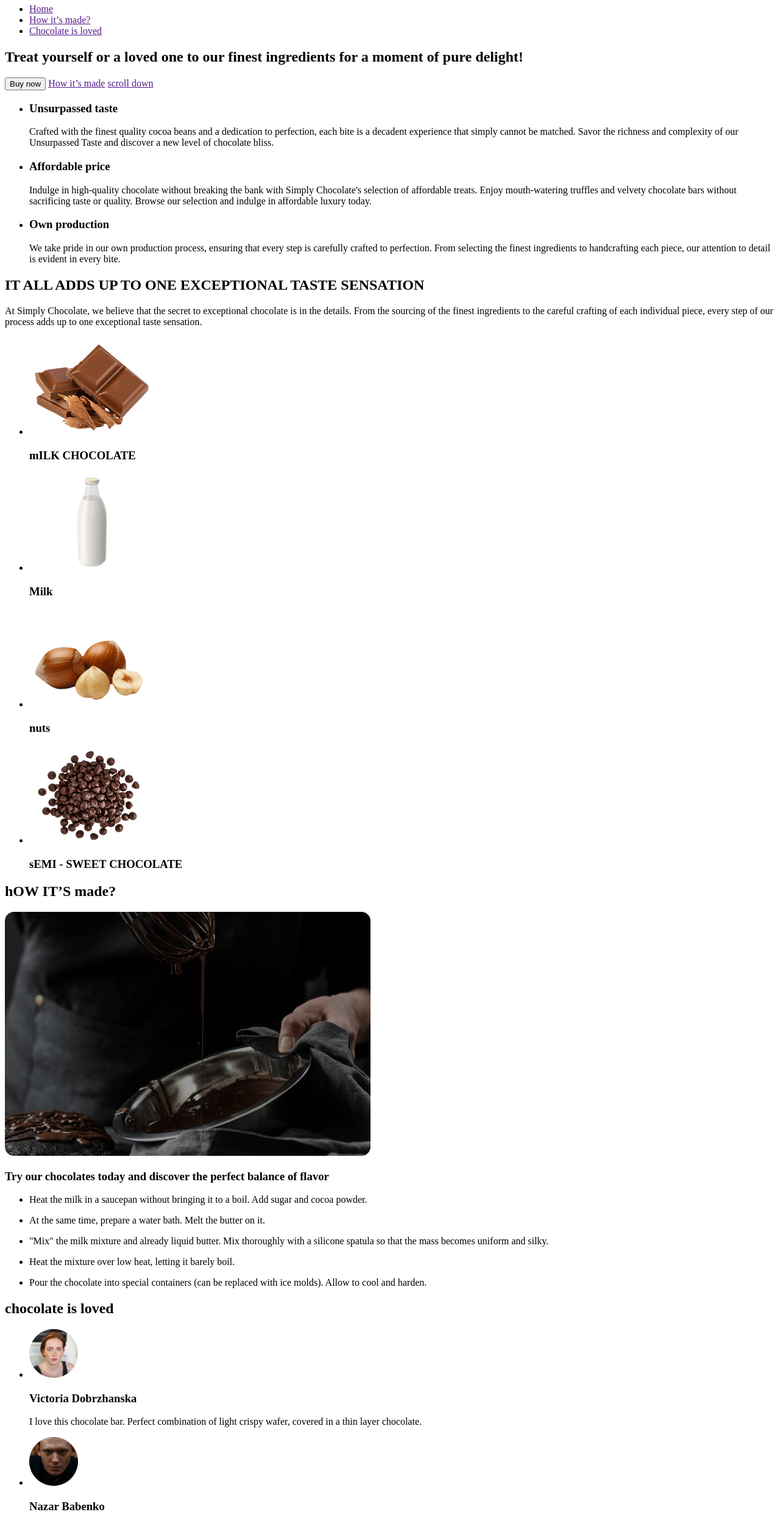
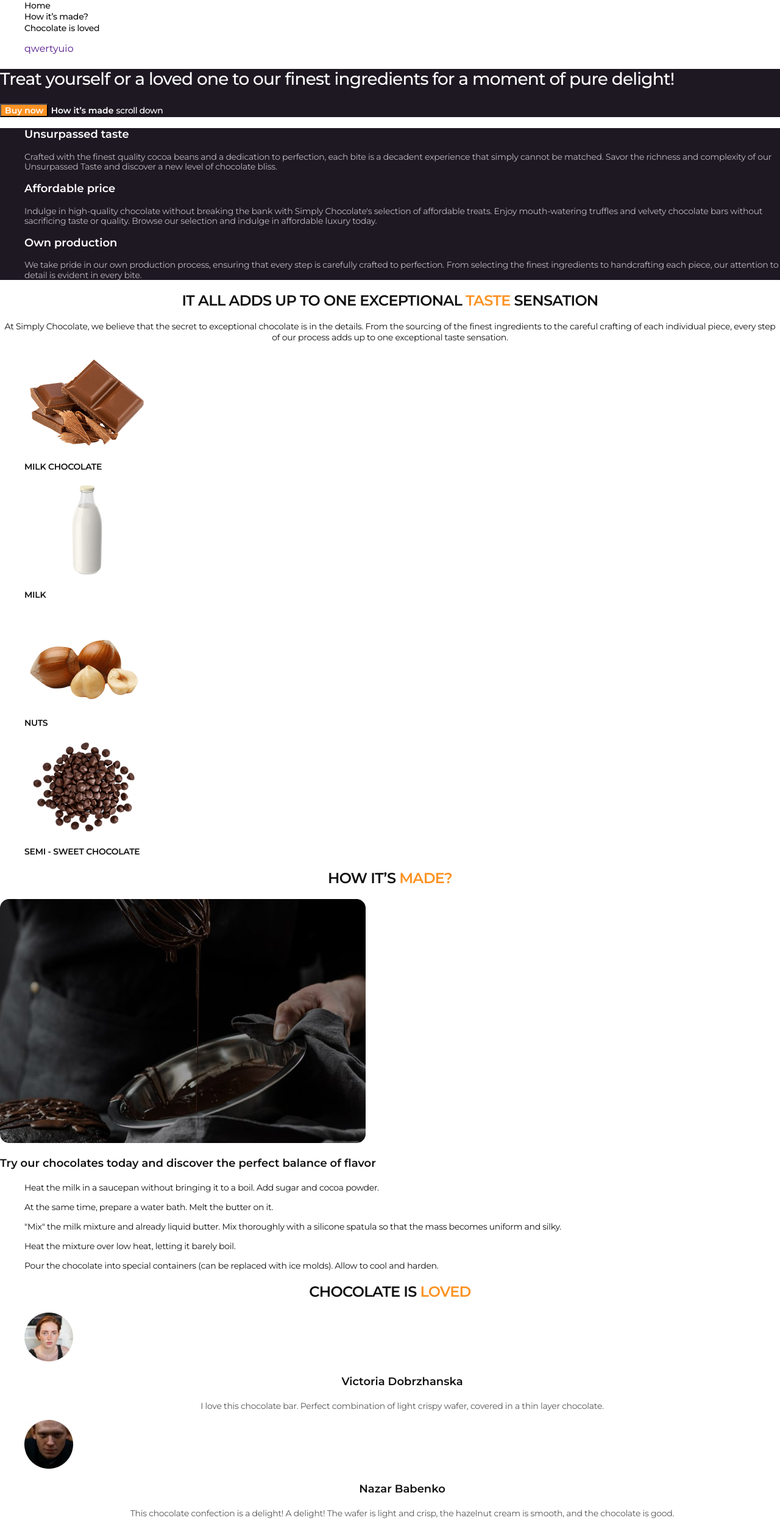
Before and after one commit to Romanna-Brych/fs-120-SIMPLY-CHOCOLATE, a plain HTML site: page index.html in a window 1280 px wide. Shown: the part 36-2533 px from the top of the page at 61% size. Drawn offline with nearby package versions, Linux system fonts and the light colour scheme.

Commit message:
add styles

```diff
--- /dev/null
+++ b/css/style.css
@@ -0,0 +1,332 @@
+body {
+  font-family: "Montserrat", sans-serif;
+  /* font-weight: 500; */
+}
+
+ul {
+  list-style-type: none;
+}
+
+a {
+  text-decoration: none;
+}
+
+button {
+  cursor: pointer;
+}
+address {
+  font-style: normal;
+}
+
+.section-title {
+  font-weight: 600;
+  font-size: 24px;
+  line-height: 1.17;
+  letter-spacing: -0.03em;
+  text-transform: uppercase;
+  text-align: center;
+  color: #111;
+}
+
+.section-title .accent {
+  color: #fd9222;
+}
+
+.btn {
+  font-weight: 600;
+  font-size: 14px;
+  color: #fff;
+}
+/* =====HEADER======= */
+
+.header {
+}
+
+.header-navigation {
+}
+
+.header-logo {
+  font-weight: 700;
+  font-size: 18px;
+  line-height: 1.11;
+  letter-spacing: -0.03em;
+  color: #111;
+}
+
+.header-logo-italic {
+  font-style: italic;
+}
+
+.header-menu-list {
+}
+
+.header-menu-item {
+}
+
+.header-menu-link {
+  font-weight: 500;
+  font-size: 14px;
+  line-height: 1.14;
+  letter-spacing: -0.02em;
+  color: #111;
+}
+
+.header-address {
+}
+
+.header-address-list {
+}
+
+.header-address-item {
+}
+
+.header-address-link {
+}
+
+.header-menu-link:hover,
+.header-menu-link:focus {
+  color: #fd9222;
+}
+
+/* =======HERO======== */
+
+.hero {
+  background-color: #1e1823;
+}
+
+.hero-titel {
+  font-weight: 500;
+  font-size: 28px;
+  line-height: 1.21;
+  letter-spacing: -0.03em;
+  color: #fff;
+}
+
+.hero-btn {
+  background: #fd9222;
+}
+
+.hero-btn:hover,
+.hero-btn:focus {
+  background-color: #fcf1e0;
+  color: #fd9222;
+}
+
+.btn {
+}
+
+.hero-anchor-link {
+}
+
+.hero-scroll-link {
+  font-weight: 500;
+  font-size: 14px;
+  line-height: 1.29;
+  letter-spacing: -0.03em;
+  color: #fff;
+}
+
+/** ========FEATURES========= */
+
+.features {
+  background-color: #1e1823;
+}
+
+.features-list {
+}
+
+.features-item {
+}
+
+.features-subtitle {
+  font-weight: 600;
+  font-size: 18px;
+  color: #fff;
+}
+
+.features-item-text {
+  font-weight: 400;
+  font-size: 14px;
+  letter-spacing: -0.02em;
+  color: rgba(255, 255, 255, 0.7);
+}
+
+/* =====TASTE================ */
+
+.taste {
+}
+
+.taste-title {
+}
+
+.section-title {
+}
+
+.accent {
+}
+
+.taste-text {
+  font-weight: 400;
+  font-size: 14px;
+  line-height: 1.28571;
+  letter-spacing: -0.02em;
+  text-align: center;
+  color: #111;
+}
+
+.taste-list {
+}
+
+.taste-item {
+}
+
+.taste-imege {
+}
+
+.taste-subtitle {
+  font-weight: 600;
+  font-size: 14px;
+  line-height: 1.28;
+  letter-spacing: -0.02em;
+  text-transform: uppercase;
+  color: #111;
+}
+
+/* =====MADE=========== */
+
+.made {
+}
+
+.made-title {
+}
+
+.accent {
+}
+
+.made-imadge {
+}
+
+.made-subtitle {
+  font-weight: 600;
+  font-size: 18px;
+  line-height: 1.33;
+  color: #111;
+}
+
+.made-list {
+}
+
+.made-item {
+}
+
+.made-text {
+  font-weight: 400;
+  font-size: 14px;
+  line-height: 1.28571;
+  letter-spacing: -0.02em;
+  color: #111;
+}
+
+/* =====REVIEWS======== */
+
+.reviews {
+}
+
+.reviews-title {
+}
+
+.section-title {
+}
+
+.accent {
+}
+
+.reviews-list {
+}
+
+.reviews-item {
+}
+
+.reviews-image {
+}
+
+.reviews-subtitle {
+  font-weight: 600;
+  font-size: 18px;
+  line-height: 1.33;
+  text-align: center;
+  color: #111;
+}
+
+.reviews-text {
+  font-size: 14px;
+  line-height: 1.29;
+  letter-spacing: -0.02em;
+  text-align: center;
+  color: rgba(17, 17, 17, 0.7);
+}
+
+.reviews-btn {
+  font-size: 18px;
+  color: #111;
+}
+
+.btn {
+}
+
+/* ========FOOTER========= */
+
+.footer {
+  background-color: #1e1823;
+}
+
+.footer-title {
+  font-weight: 500;
+  font-size: 28px;
+  line-height: 1.21429;
+  letter-spacing: -0.02em;
+  color: #ffffff;
+}
+
+.footer-title .accent {
+  color: #fd9222;
+}
+
+.footer-subtitle {
+  font-weight: 500;
+  font-size: 14px;
+  line-height: 1.28571;
+  text-align: center;
+  color: #fff;
+}
+
+.footer-address {
+}
+
+.footer-list {
+}
+
+.footer-item {
+}
+
+.footer-link {
+  font-size: 14px;
+  line-height: 1.29;
+  letter-spacing: -0.02em;
+  text-align: center;
+  color: #fff;
+}
+
+.footer-menu-list {
+}
+
+.footer-menu-item {
+}
+
+.footer-menu-link {
+  font-weight: 500;
+  font-size: 14px;
+  line-height: 1.14;
+  letter-spacing: -0.02em;
+  color: #fff;
+}
--- a/index.html
+++ b/index.html
@@ -4,46 +4,81 @@
     <meta charset="UTF-8" />
     <meta name="viewport" content="width=device-width, initial-scale=1.0" />
     <title>SIMPLY CHOCOLATE</title>
+
+    <link
+      rel="stylesheet"
+      href="https://cdnjs.cloudflare.com/ajax/libs/modern-normalize/3.0.1/modern-normalize.min.css"
+      integrity="sha512-q6WgHqiHlKyOqslT/lgBgodhd03Wp4BEqKeW6nNtlOY4quzyG3VoQKFrieaCeSnuVseNKRGpGeDU3qPmabCANg=="
+      crossorigin="anonymous"
+      referrerpolicy="no-referrer"
+    />
+
+    <link rel="stylesheet" href="./css/style.css" />
+
+    <link rel="preconnect" href="https://fonts.googleapis.com" />
+    <link rel="preconnect" href="https://fonts.gstatic.com" crossorigin />
+    <link
+      href="https://fonts.googleapis.com/css2?family=Montserrat:wght@400;500;600;700&display=swap"
+      rel="stylesheet"
+    />
   </head>
 
   <body>
-    <header>
-      <a href="./index.html">SIMPLY CHOCOLATE</a>
-      <nav>
-        <ul>
-          <li><a href="">Home</a></li>
-          <li><a href="">How it’s made?</a></li>
-          <li><a href="">Chocolate is loved</a></li>
+    <header class="header">
+      <nav class="header-navigation">
+        <a class="header-logo" href="./index.html">
+          <span class="header-logo-italic">SIMPLY</span> CHOCOLATE</a
+        >
+        <ul class="header-menu-list">
+          <li class="header-menu-item">
+            <a class="header-menu-link" href="">Home</a>
+          </li>
+          <li class="header-menu-item">
+            <a class="header-menu-link" href="">How it’s made?</a>
+          </li>
+          <li class="header-menu-item">
+            <a class="header-menu-link" href="">Chocolate is loved</a>
+          </li>
         </ul>
       </nav>
+      <address class="header-address">
+        <ul class="header-address-list">
+          <li class="header-address-item">
+            <a class="header-address-link" href="">qwertyuio</a>
+          </li>
+          <li class="header-address-item">
+            <a class="header-address-link" href=""></a>
+          </li>
+        </ul>
+      </address>
     </header>
 
     <main>
-      <section>
-        <h1>
+      <section class="hero">
+        <h1 class="hero-titel">
           Treat yourself or a loved one to our finest ingredients for a moment
           of pure delight!
         </h1>
-        <button type="button">Buy now</button>
-        <a href="">How it’s made</a>
-        <a href="">scroll down</a>
+        <button class="hero-btn btn" type="button">Buy now</button>
+        <a class="hero-anchor-link btn" href="">How it’s made</a>
+        <a class="hero-scroll-link" href="">scroll down</a>
       </section>
 
-      <section>
+      <section class="features">
         <h2 hidden>Features</h2>
-        <ul>
-          <li>
-            <h3>Unsurpassed taste</h3>
-            <p>
+        <ul class="features-list">
+          <li class="features-item">
+            <h3 class="features-subtitle">Unsurpassed taste</h3>
+            <p class="features-item-text">
               Crafted with the finest quality cocoa beans and a dedication to
               perfection, each bite is a decadent experience that simply cannot
               be matched. Savor the richness and complexity of our Unsurpassed
               Taste and discover a new level of chocolate bliss.
             </p>
           </li>
-          <li>
-            <h3>Affordable price</h3>
-            <p>
+          <li class="features-item">
+            <h3 class="features-subtitle">Affordable price</h3>
+            <p class="features-item-text">
               Indulge in high-quality chocolate without breaking the bank with
               Simply Chocolate's selection of affordable treats. Enjoy
               mouth-watering truffles and velvety chocolate bars without
@@ -51,9 +86,9 @@
               affordable luxury today.
             </p>
           </li>
-          <li>
-            <h3>Own production</h3>
-            <p>
+          <li class="features-item">
+            <h3 class="features-subtitle">Own production</h3>
+            <p class="features-item-text">
               We take pride in our own production process, ensuring that every
               step is carefully crafted to perfection. From selecting the finest
               ingredients to handcrafting each piece, our attention to detail is
@@ -63,72 +98,96 @@
         </ul>
       </section>
 
-      <section>
-        <h2>IT ALL ADDS UP TO ONE EXCEPTIONAL TASTE SENSATION</h2>
-        <p>
+      <section class="taste">
+        <h2 class="taste-title section-title">
+          IT ALL ADDS UP TO ONE EXCEPTIONAL
+          <span class="accent">taste</span> SENSATION
+        </h2>
+        <p class="taste-text">
           At Simply Chocolate, we believe that the secret to exceptional
           chocolate is in the details. From the sourcing of the finest
           ingredients to the careful crafting of each individual piece, every
           step of our process adds up to one exceptional taste sensation.
         </p>
-        <ul>
-          <li>
+        <ul class="taste-list">
+          <li class="taste-item">
             <img
+              class="taste-imege"
               src="./imeges/food/chocolate.png"
               alt="Chocolate"
               width="206"
             />
-            <h3>mILK CHOCOLATE</h3>
+            <h3 class="taste-subtitle">mILK CHOCOLATE</h3>
           </li>
-          <li>
-            <img src="./imeges/food/milk.png" alt="Milk" width="206" />
-            <h3>Milk</h3>
+          <li class="taste-item">
+            <img
+              class="taste-imege"
+              src="./imeges/food/milk.png"
+              alt="Milk"
+              width="206"
+            />
+            <h3 class="taste-subtitle">Milk</h3>
           </li>
-          <li>
-            <img src="./imeges/food/nuts.png" alt="Nuts" width="206" />
-            <h3>nuts</h3>
+          <li class="taste-item">
+            <img
+              class="taste-imege"
+              src="./imeges/food/nuts.png"
+              alt="Nuts"
+              width="206"
+            />
+            <h3 class="taste-subtitle">nuts</h3>
           </li>
-          <li>
+          <li class="taste-item">
             <img
+              class="taste-imege"
               src="./imeges/food/chocolate-bar.png"
               alt="Chocolate-bar"
               width="206"
             />
-            <h3>sEMI - SWEET CHOCOLATE</h3>
+            <h3 class="taste-subtitle">sEMI - SWEET CHOCOLATE</h3>
           </li>
         </ul>
       </section>
 
-      <section>
-        <h2>hOW IT’S made?</h2>
-        <img src="./imeges/image-min.jpg" alt="liquid chocolate" width="600" />
-        <h3>
+      <section class="made">
+        <h2 class="made-title section-title">
+          hOW IT’S <span class="accent">made?</span>
+        </h2>
+        <img
+          class="made-imadge"
+          src="./imeges/image-min.jpg"
+          alt="liquid chocolate"
+          width="600"
+        />
+        <h3 class="made-subtitle">
           Try our chocolates today and discover the perfect balance of flavor
         </h3>
-        <ul>
-          <li>
-            <p>
+        <ul class="made-list">
+          <li class="made-item">
+            <p class="made-text">
               Heat the milk in a saucepan without bringing it to a boil. Add
               sugar and cocoa powder.
             </p>
           </li>
-          <li>
-            <p>
+          <li class="made-item">
+            <p class="made-text">
               At the same time, prepare a water bath. Melt the butter on it.
             </p>
           </li>
-          <li>
-            <p>
+          <li class="made-item">
+            <p class="made-text">
               "Mix" the milk mixture and already liquid butter. Mix thoroughly
               with a silicone spatula so that the mass becomes uniform and
               silky.
             </p>
           </li>
-          <li>
-            <p>Heat the mixture over low heat, letting it barely boil.</p>
+          <li class="made-item">
+            <p class="made-text">
+              Heat the mixture over low heat, letting it barely boil.
+            </p>
           </li>
-          <li>
-            <p>
+          <li class="made-item">
+            <p class="made-text">
               Pour the chocolate into special containers (can be replaced with
               ice molds). Allow to cool and harden.
             </p>
@@ -136,67 +195,84 @@
         </ul>
       </section>
 
-      <section>
-        <h2>chocolate is loved</h2>
-        <ul>
-          <li>
+      <section class="reviews">
+        <h2 class="reviews-title section-title">
+          chocolate is <span class="accent">loved</span>
+        </h2>
+        <ul class="reviews-list">
+          <li class="reviews-item">
             <img
+              class="reviews-image"
               src="./imeges/avatar/Ellipse-1-min.jpg"
               alt="Victoria Dobrzhanska"
               width="80"
             />
-            <h3>Victoria Dobrzhanska</h3>
-            <p>
+            <h3 class="reviews-subtitle">Victoria Dobrzhanska</h3>
+            <p class="reviews-text">
               I love this chocolate bar. Perfect combination of light crispy
               wafer, covered in a thin layer chocolate.
             </p>
           </li>
-          <li>
+          <li class="reviews-item">
             <img
+              class="reviews-image"
               src="./imeges/avatar/Ellipse-2-min.jpg"
               alt="Nazar Babenko"
               width="80"
             />
-            <h3>Nazar Babenko</h3>
-            <p>
+            <h3 class="reviews-subtitle">Nazar Babenko</h3>
+            <p class="reviews-text">
               This chocolate confection is a delight! A delight! The wafer is
               light and crisp, the hazelnut cream is smooth, and the chocolate
               is good.
             </p>
           </li>
-          <li>
+          <li class="reviews-item">
             <img
+              class="reviews-image"
               src="./imeges/avatar/Ellipse-3-min.jpg"
               alt="Olena Kampusch"
               width="80"
             />
-            <h3>Olena Kampusch</h3>
-            <p>
+            <h3 class="reviews-subtitle">Olena Kampusch</h3>
+            <p class="reviews-text">
               Chocolate is a family favourite treat. Love the delicious smooth
               chocolate and the creaminess inside. The wafer is soft but
               crunchy.
             </p>
           </li>
         </ul>
-        <button type="button">Leave a review</button>
+        <button class="reviews-btn btn" type="button">Leave a review</button>
       </section>
     </main>
 
-    <footer>
-      <p>Chocolate a delicious cure for a bad day</p>
-      <p>Contact us</p>
-      <address>
-        <ul>
-          <li><a href="tel:+380684439426"></a>+380 (68) 443-94-26</li>
-          <li>
-            <a href="mailto:simplycthаoc@gmail.com"></a>simplycthаoc@gmail.com
+    <footer class="footer">
+      <p class="footer-title">Chocolate a delicious cure for a bad day</p>
+      <p class="footer-subtitle">Contact us</p>
+      <address class="footer-address">
+        <ul class="footer-list">
+          <li class="footer-item">
+            <a class="footer-link" href="tel:+380684439426"
+              >+380 (68) 443-94-26</a
+            >
+          </li>
+          <li class="footer-item">
+            <a class="footer-link" href="mailto:simplycthаoc@gmail.com"
+              >simplycthаoc@gmail.com</a
+            >
           </li>
         </ul>
       </address>
-      <ul>
-        <li><a href=""></a>Home</li>
-        <li><a href=""></a>How it’s made?</li>
-        <li><a href=""></a>Chocolate is loved</li>
+      <ul class="footer-menu-list">
+        <li class="footer-menu-item">
+          <a class="footer-menu-link" href="">Home</a>
+        </li>
+        <li class="footer-menu-item">
+          <a class="footer-menu-link" href="">How it’s made?</a>
+        </li>
+        <li class="footer-menu-item">
+          <a class="footer-menu-link" href="">Chocolate is loved</a>
+        </li>
       </ul>
     </footer>
   </body>
```
